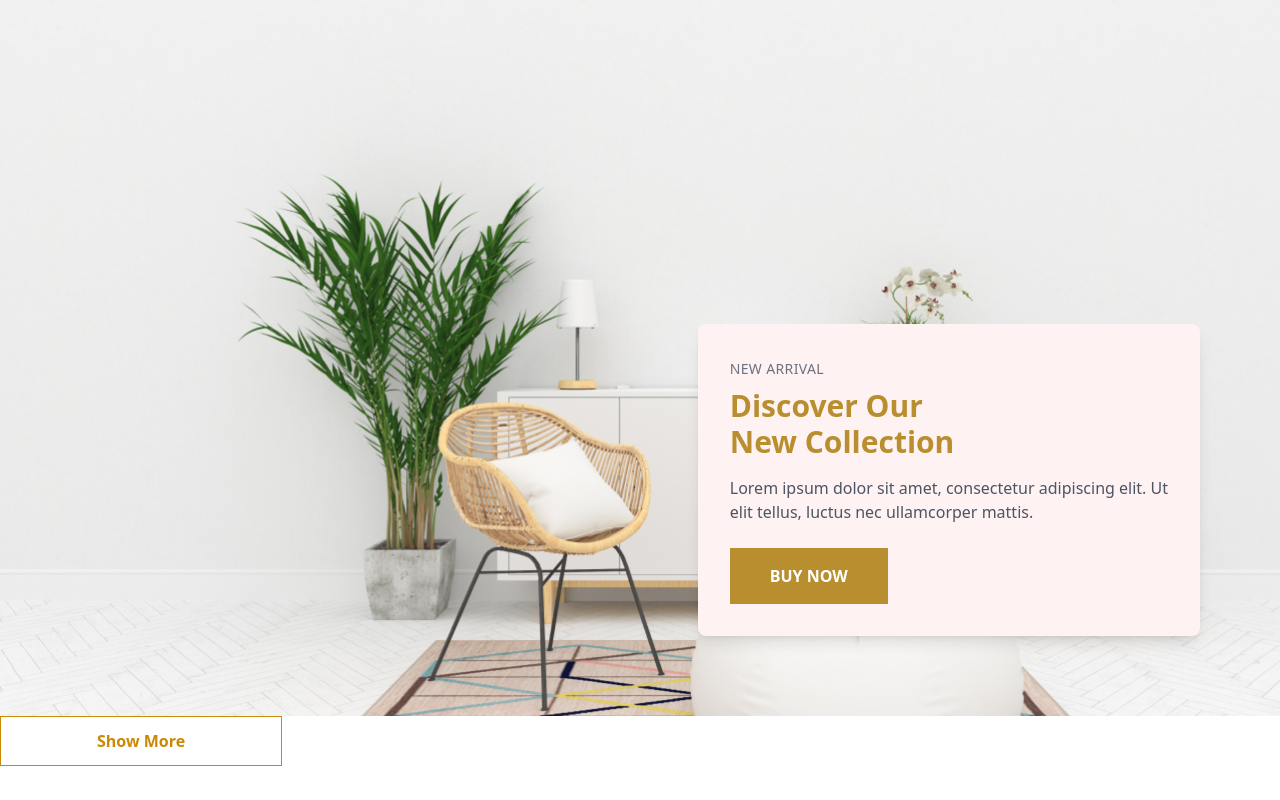
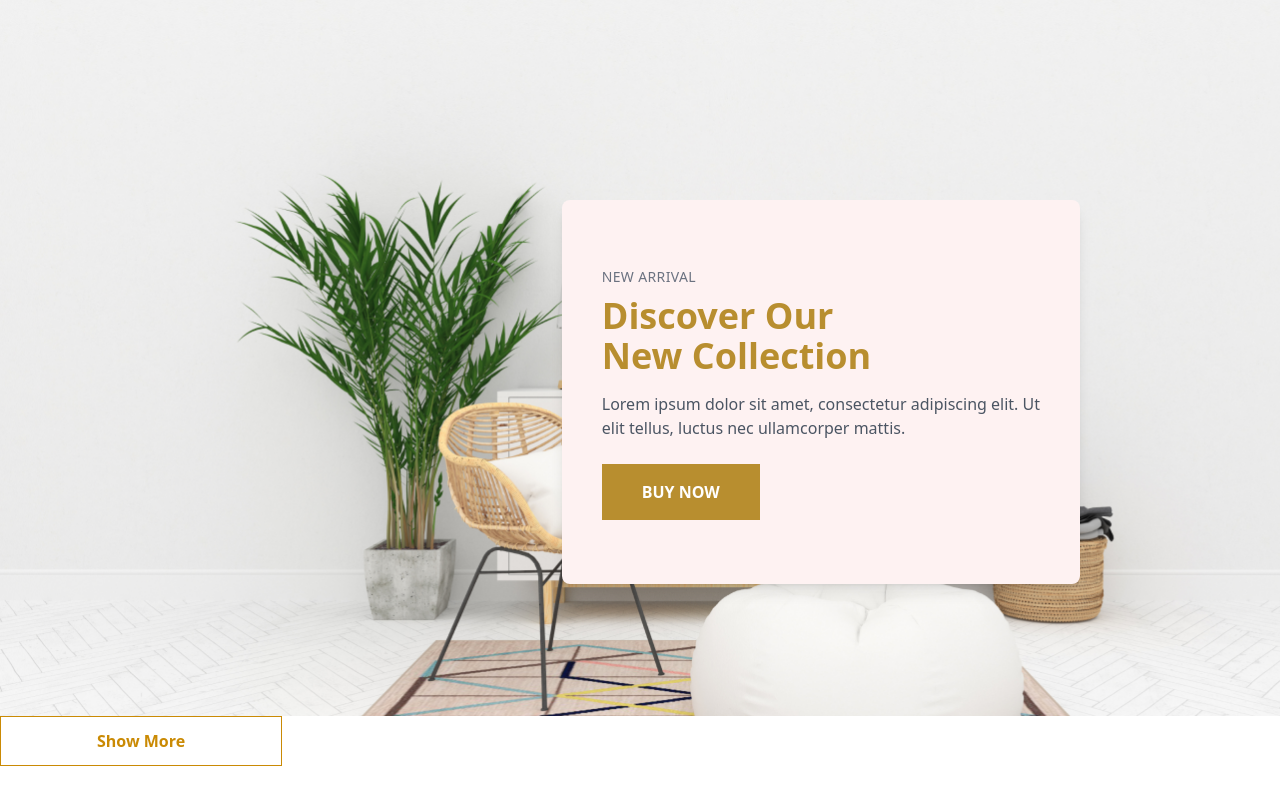
Before and after one commit to enzoguis/avengers-home, a React (Vite) app: page / in a window 1280 px wide. Built offline with nearby package versions, Linux system fonts and the light colour scheme.

Commit message:
bannerFinalizado

```diff
--- a/src/components/BannerInicio.tsx
+++ b/src/components/BannerInicio.tsx
@@ -1,12 +1,11 @@
 export function BannerInicio() {
     return (
         <div className="bg-[url('./assets/banner.png')] bg-cover w-screen h-[716px] flex relative">
-            <div className="bg-red-50 bg-opacity-100 p-8 rounded-lg shadow-lg  max-h-full absolute bottom-20 right-20">
+            <div className="bg-red-50 bg-opacity-100 px-10 py-16 rounded-lg shadow-lg  max-h-none absolute top-[200px] right-[200px]">
                 <span className="text-sm text-gray-500 tracking-wide">NEW ARRIVAL</span>
-                <h1 className="text-3xl text-[#B88E2F] font-bold mt-2 text-custom-golden">Discover Our <br /> New Collection</h1>
+                <h1 className="text-4xl text-[#B88E2F] font-bold mt-2 text-custom-golden">Discover Our <br /> New Collection</h1>
                 <p className="text-gray-600 mt-4">Lorem ipsum dolor sit amet, consectetur adipiscing elit. Ut<br /> elit tellus, luctus nec ullamcorper mattis.</p>
                 <button className="mt-6 bg-[#B88E2F] text-white font-semibold py-4 px-10">BUY NOW</button>
             </div>
         </div>
-    );
-}
+    );}
```
